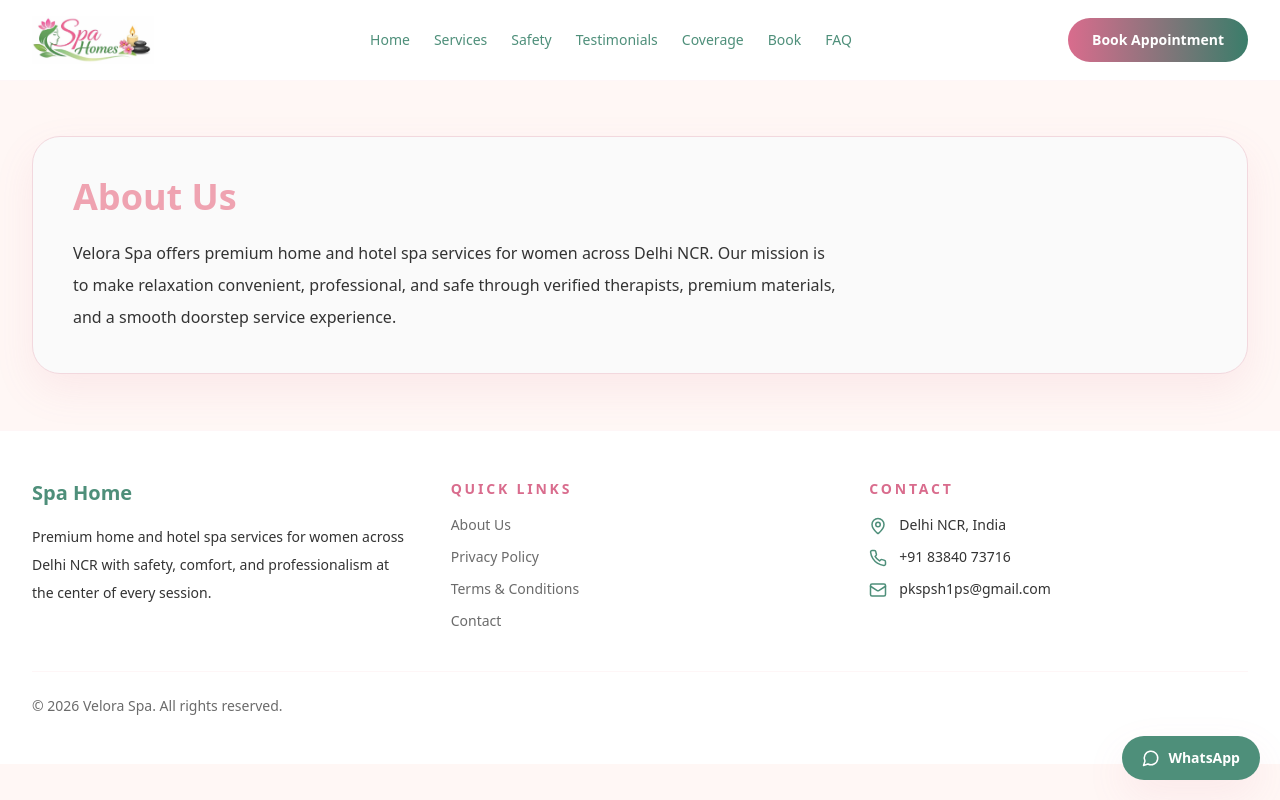
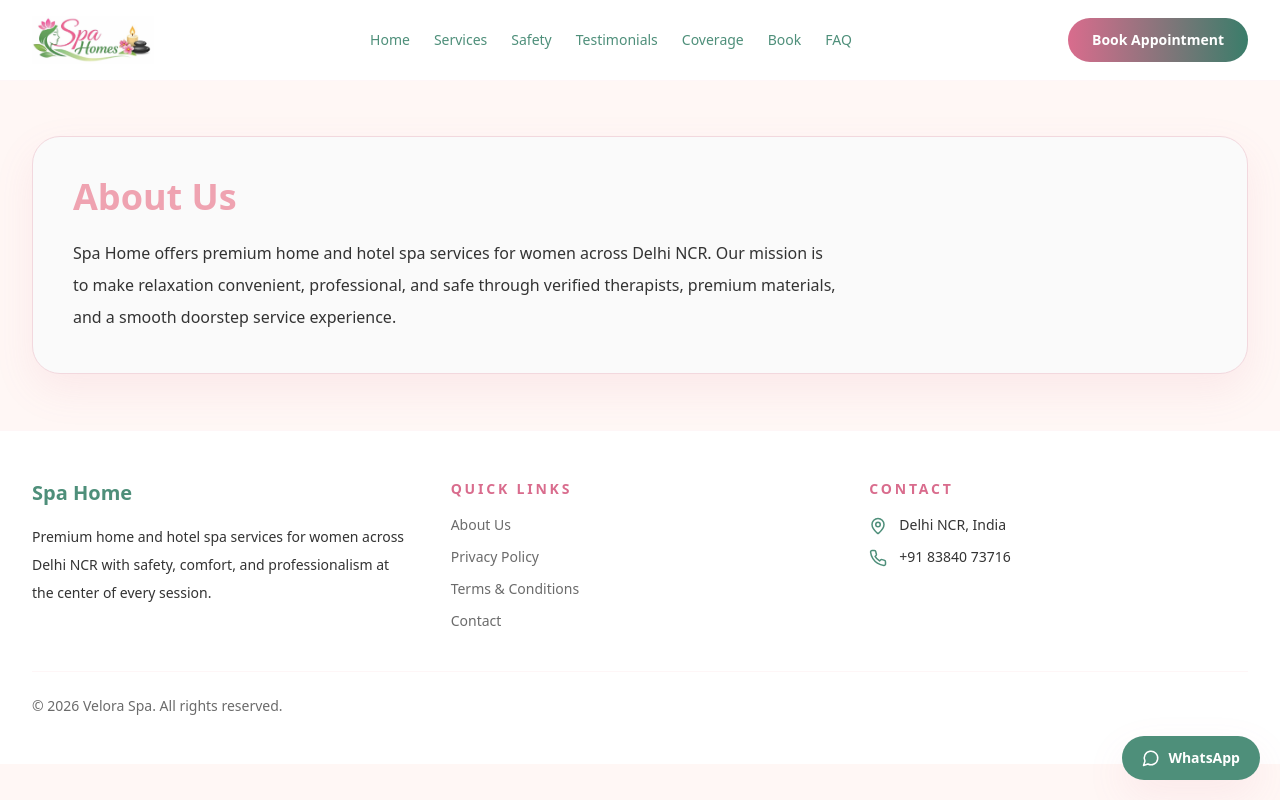
Before and after one commit to ayush31082005/SPA-HOME, a React (Vite) app in the folder client/: page /about in a window 1280 px wide. Built offline with nearby package versions, Linux system fonts and the light colour scheme.

Commit message:
Final update

```diff
--- a/client/src/components/layout/Footer.jsx
+++ b/client/src/components/layout/Footer.jsx
@@ -31,7 +31,7 @@
             <div className="mt-4 space-y-3 text-sm text-text">
               <p className="flex items-start gap-3"><MapPin size={18} className="mt-0.5 text-secondary" />Delhi NCR, India</p>
               <p className="flex items-start gap-3"><Phone size={18} className="mt-0.5 text-secondary" />+91 83840 73716</p>
-              <p className="flex items-start gap-3"><Mail size={18} className="mt-0.5 text-secondary" />pkspsh1ps@gmail.com</p>
+              {/* <p className="flex items-start gap-3"><Mail size={18} className="mt-0.5 text-secondary" />pkspsh1ps@gmail.com</p> */}
             </div>
           </div>
         </div>
--- a/client/src/pages/About.jsx
+++ b/client/src/pages/About.jsx
@@ -7,7 +7,7 @@
         <div className="card-base p-8 sm:p-10">
           <h1 className="text-3xl font-bold text-heading sm:text-4xl">About Us</h1>
           <p className="mt-5 max-w-3xl text-base leading-8 text-text">
-            Velora Spa offers premium home and hotel spa services for women across Delhi NCR. Our mission is to make relaxation convenient, professional, and safe through verified therapists, premium materials, and a smooth doorstep service experience.
+            Spa Home offers premium home and hotel spa services for women across Delhi NCR. Our mission is to make relaxation convenient, professional, and safe through verified therapists, premium materials, and a smooth doorstep service experience.
           </p>
         </div>
       </Container>
```
